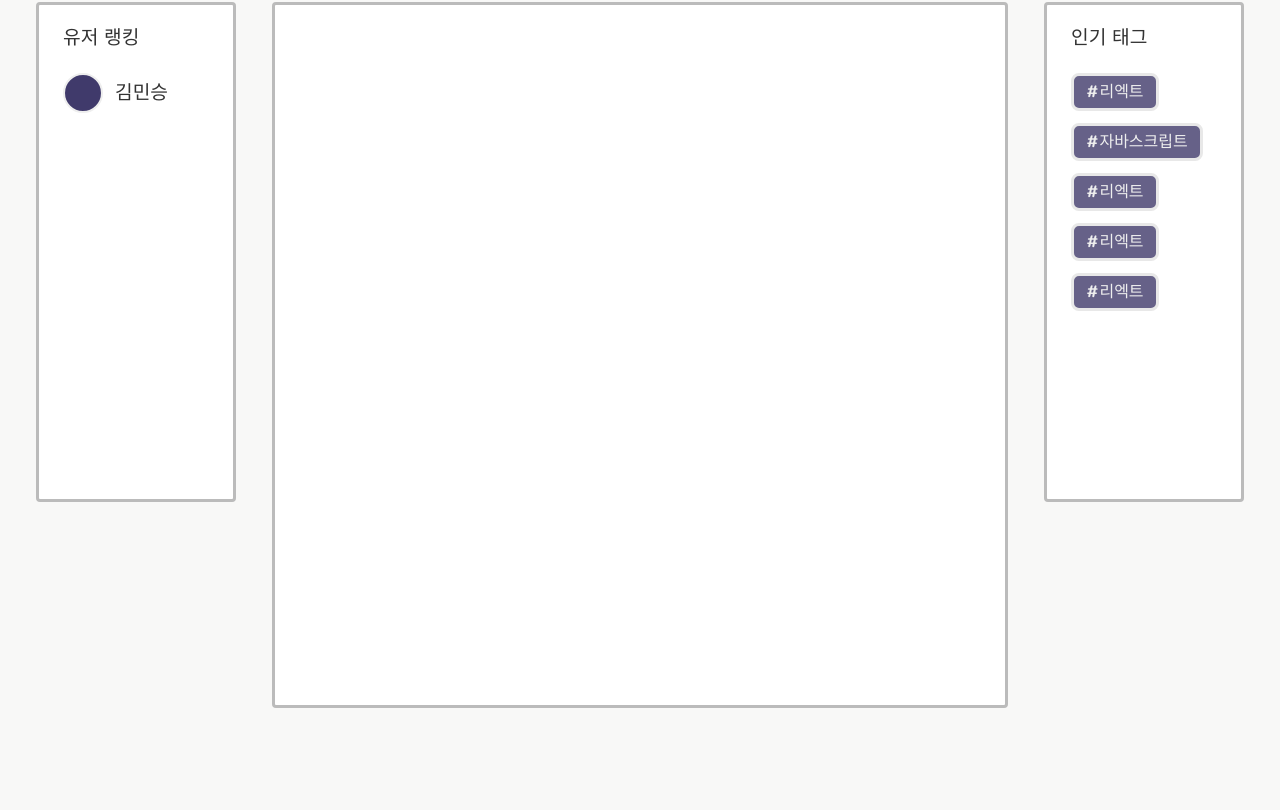
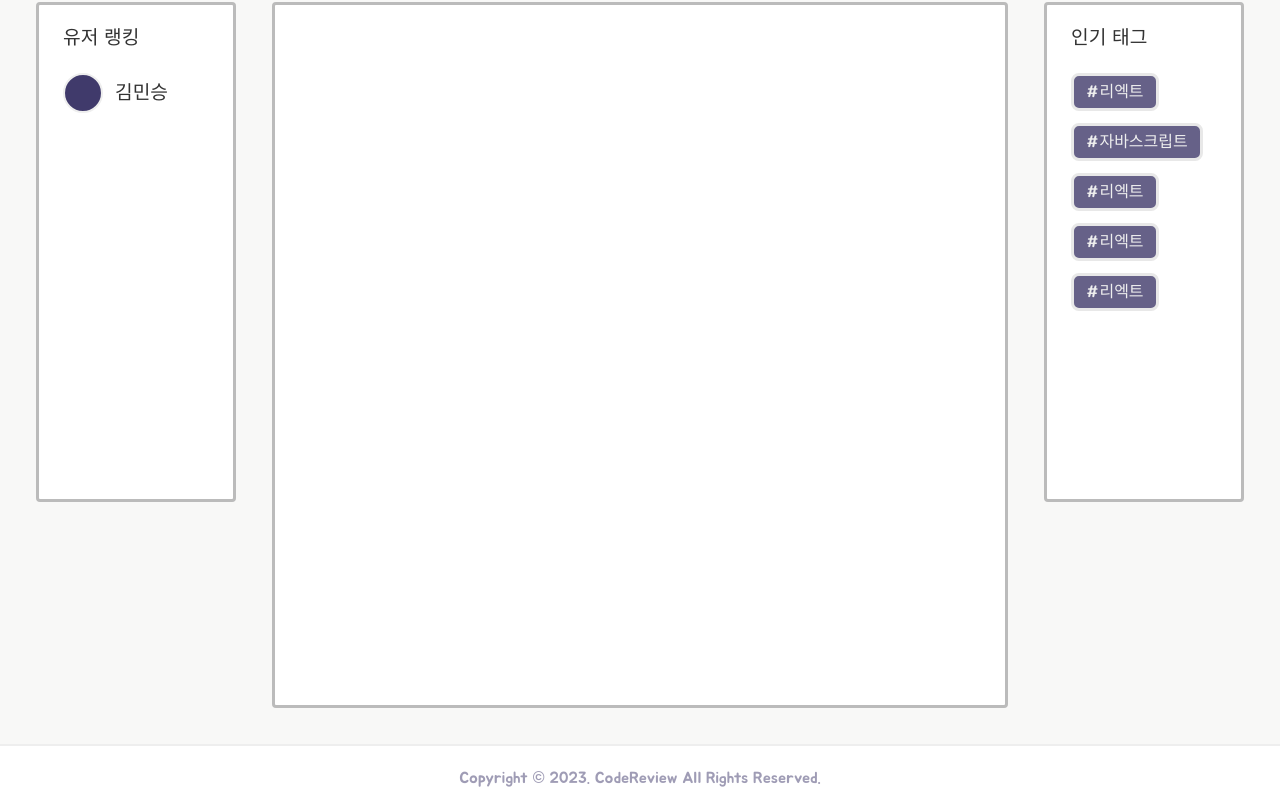
Before and after one commit to helloworld442/coding-review-testcode-version, a React (Create React App) app: page / in a window 1280 px wide. Shown: the part 994-1804 px from the top of the page. Before the commit the page ends 1738 px from the top, so only its background shows below. Built offline with nearby package versions, Linux system fonts and the light colour scheme; data requests are answered from the project's data file.

Commit message:
feat : feat ui footer component and style #22

```diff
--- /dev/null
+++ b/src/components/ui/footer/Footer.jsx
@@ -0,0 +1,7 @@
+import "./Footer.scss";
+
+const Footer = () => {
+  return <footer className="footer">Copyright © 2023. CodeReview All Rights Reserved.</footer>;
+};
+
+export { Footer };
--- /dev/null
+++ b/src/components/ui/footer/Footer.scss
@@ -0,0 +1,11 @@
+.footer {
+  width: 100%;
+  padding: 24px;
+  box-sizing: border-box;
+  border-top: 2px solid #eee;
+  font-size: 1rem;
+  font-weight: bold;
+  color: rgb(64, 58, 107, 0.5);
+  background: #fff;
+  text-align: center;
+}
--- a/src/components/ui/index.js
+++ b/src/components/ui/index.js
@@ -1,5 +1,6 @@
 export * from "./layout/Layout";
 export * from "./header/Header";
+export * from "./footer/Footer";
 export * from "./button/Button";
 export * from "./input/ReviewFormInput";
 export * from "./textarea/ReviewFormTextArea";
--- a/src/pages/Home.jsx
+++ b/src/pages/Home.jsx
@@ -6,7 +6,7 @@ import {
   ReviewTag,
   ReviewTemplate,
 } from "../components/review";
-import { Header, Layout } from "../components/ui";
+import { Footer, Header, Layout } from "../components/ui";
 
 const Home = () => {
   return (
@@ -20,6 +20,7 @@ const Home = () => {
           <ReviewTag />
         </ReviewListTemplate>
       </ReviewTemplate>
+      <Footer />
     </Layout>
   );
 };
```
